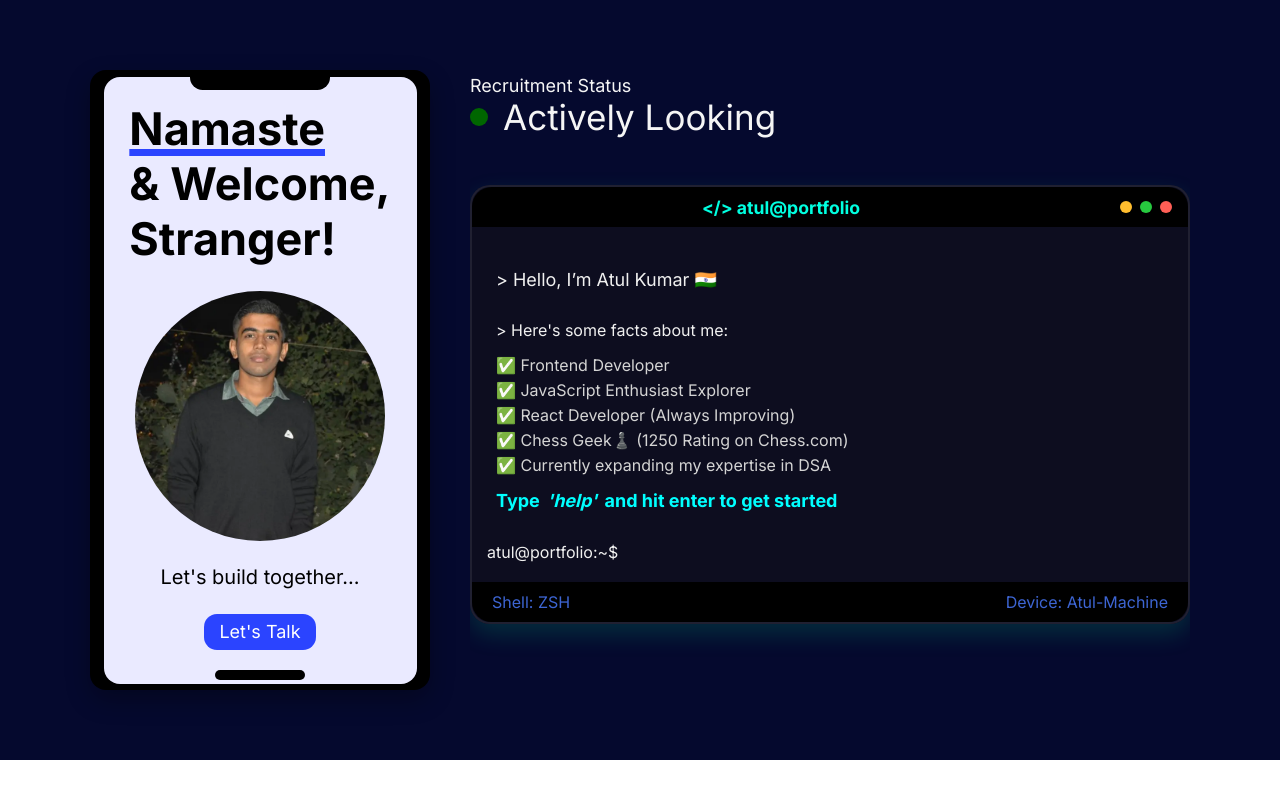
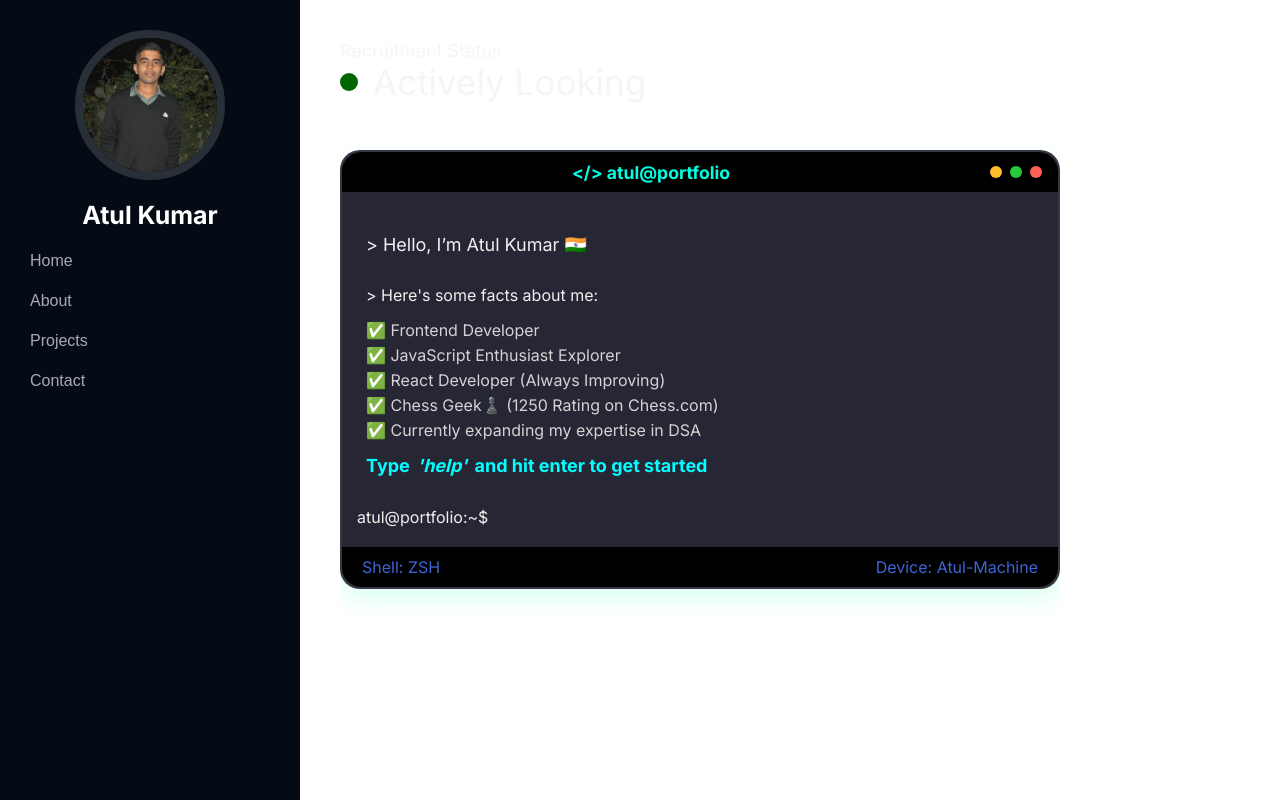
Before and after one commit to atul030702/atul-portfolio, a website built with Parcel: page index.html in a window 1280 px wide. Built offline with nearby package versions, Linux system fonts and the light colour scheme.

Commit message:
navbar added but some icons needs to added

```diff
--- a/index.html
+++ b/index.html
@@ -8,21 +8,23 @@
     <title>Atul Kumar</title>
 </head>
 <body>
-    <div class="greeting-container">
-        <div class="hero-body">
-            <div class="phone-frame">
-                <div class="phone-notch"></div>
-                <div class="phone-content">
-                    <h1><span>Namaste </span><br/> & Welcome, <br/> Stranger!</h1>
-                    <div class="image-wrapper">
-                        <img class="floating-img" src="/src/assets/me.webp" alt="My Avatar" loading="lazy"/>
+    <div class="container">
+
+        <nav class="sidebar">
+            <div class="profile">
+                <img class="profile-img" src="/src/assets/me.webp" alt="Profile Picture"/>
+                <h1>Atul Kumar</h1>
             </div>
-                    <p>Let's build together...</p>
-                    <button class="talk-btn">Let's Talk</button>
-                </div>
-                <div class="phone-bottom-notch"></div>
-            </div>
+            <ul class="nav-links">
+                <li><a href="#home">Home</a></li>
+                <li><a href="#about">About</a></li>
+                <li><a href="#projects">Projects</a></li>
+                <li><a href="#contact">Contact</a></li>
+            </ul>
+        </nav>
 
+        <main class="content">
+            <section id="home">
                 <div class="right-terminal">
                     <div class="recruitment-status">
                         <p>Recruitment Status</p>
@@ -70,7 +72,8 @@
                         </div>
                     </div>
                 </div>
-        </div>
+            </section>
+        </main>
     </div>
 </body>
 <script src="./src/script.js" type="module"></script>
--- a/style.css
+++ b/style.css
@@ -16,138 +16,82 @@ body{
 }
 
 :root{
-    --bg-greeting: #05092e;
+    --bg-sidebar: #040b14;
+    --bg-terminal: #05092e;
+    --text-color: #ffffff;
+    --surface-color: #151f2b;
+    --nav-btn-color: #a8a9b4;
 }
 
-.greeting-container{
+.container{
     width: 100%;
+    height: 100vh;
     display: flex;
+    overflow: hidden;
+}
+
+.sidebar{
+    width: 300px;
+    background-color: var(--bg-sidebar);
+    color: var(--text-color);
+    position: fixed;
+    top: 0;
+    left: 0;
+    height: 100%;
+    padding: 10px 20px;
+    overflow-y: auto;
+
+    .profile{
+        display: flex;
+        flex-direction: column;
         align-items: center;
         justify-content: center;
-    background-color: var(--bg-greeting);
-}
 
-.hero-body{
-    display: flex;
-    align-items: center;
-    justify-content: space-between;
-    margin: 50px auto;
-}
-@media (max-width: 768px) {
-    .hero-body{
-        flex-direction: column-reverse;
-        margin: 5px 10px;
+        h1{
+            font-size: 25px;
+            font-weight: 700;
+            color: var(--text-color);
         }
     }
 
-.phone-frame{
-    width: 340px;
-    height: 620px;
-    background: #000;
-    padding: 10px;
-    margin: 20px;
-    position: relative;
-    border-radius: 1em;
-    overflow: hidden;
-    box-shadow: 0 10px 25px rgba(0, 0, 0, 0.3);
-    display: flex;
-    align-items: center;
-    justify-content: center;
+    .profile-img{
+        width: 150px;
+        height: 150px;
+        margin: 20px auto;
+        display: block;
+        border: 8px solid #292f37;
+        border-radius: 50%;
     }
 
-.phone-frame > .phone-notch{
-    position: absolute;
-    top: 5px;
-    left: 50%;
-    transform: translateX(-50%);
-    width: 140px;
-    height: 15px;
-    background-color: #000;
-    border-bottom-left-radius: 12.5px;
-    border-bottom-right-radius: 12.5px;
-    z-index: 2;
+    .nav-links{
+        width: 100%;
+        list-style: none;
+        z-index: 1000;
     }
 
-.phone-frame > .phone-content{
-    display: flex;
-    flex-direction: column;
-    justify-content: center;
-    align-items: center;
-    background-color: #eaeaff;
-    border-radius: 1em;
-    padding: 1.5em;
-    position: absolute;
-    margin: 7.5px;
-
-    h1{
-        font-size: 45px;
-        font-weight: 700;
-        margin-bottom: 10px ;
-
-        span{
-            text-decoration: underline;
-            text-decoration-color: #2b44ff;
-            text-decoration-style: solid;
-            text-decoration-thickness: 7px;
-        };
-    };
-
-    p{
-        font-size: 20px;
-        margin: 5px 0 15px 0;
-    };
-
-    .talk-btn{
-        font-size: 18px;
-        padding: 7.5px 15px;
-        margin: 10px auto;
-        cursor: pointer;
-        background-color: #2b44ff;
-        color: #fff;
-        border-radius: 13px;
-        transition: all 0.2s ease-in-out;
-    };
-    .talk-btn:hover{
-        transform: scale(1.1);
-    };
+    .nav-links li{
+        margin: 20px 0;
     }
 
-.phone-frame > .phone-bottom-notch {
-    position: absolute;
-    bottom: 10px;
-    left: 50%;
-    transform: translateX(-50%);
-    width: 90px;
-    height: 10px;
-    background-color: #000;
-    border-radius: 10px;
-    z-index: 2;
+    .nav-links a{
+        width: 100%;
+        text-decoration: none;
+        color: var(--nav-btn-color);
+        font-weight: bold;
+        font-size: 16px;
+        padding: 15px 10px;
+        font-weight: 500;
+        font-family: 'Poppins', sans-serif;
+        white-space: nowrap;
+    }
 }
 
-.image-wrapper{
-    perspective: 1000px;
-    margin: 15px 7.5px;
-}
-
-@keyframes flipX {
-    0% {  transform: rotateY(0deg); }
-    25% { transform: rotateY(1080deg); }
-    100% { transform: rotateY(1080deg); }
-}
-
-.floating-img {
-    width: 250px;
-    height: 250px;
-    border-radius: 50%;
-    object-fit: cover;
-    backface-visibility: hidden;
-    transform-style: preserve-3d;
-    transform-origin: center center;
-    animation: flipX 3s linear infinite;
-    animation-play-state: running;
-}
-.floating-img:hover{
-    animation-play-state: paused;
+.content{
+    height: 100vh;
+    margin-left: 300px;
+    padding: 20px;
+    overflow-y: scroll;
+    width: calc(100% - 300px);
 }
 
 .right-terminal{
```
Lines whose indentation alone changed are shown as unchanged.
